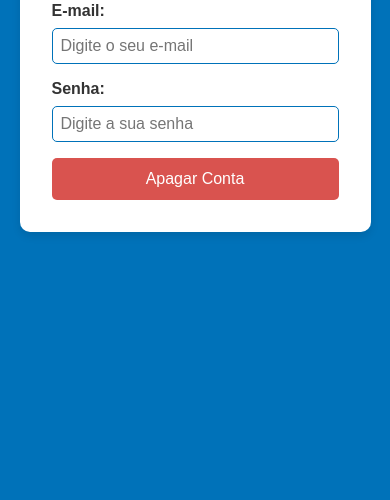
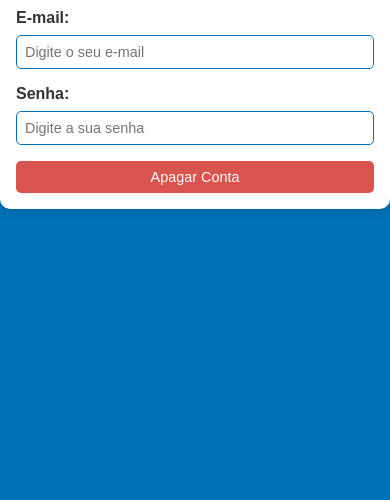
Before and after one commit to IP-2025-1/front-end, a plain HTML site: page static/forms/deleteAccount.html in a window 390 px wide. Shown: the part 344-844 px from the top of the page. Drawn offline with Linux system fonts and the light colour scheme.

Commit message:
Altera responsividade

```diff
--- a/static/styles/createAccount.style.css
+++ b/static/styles/createAccount.style.css
@@ -26,7 +26,12 @@
     form{
         background-color: white;
         box-shadow: rgba(0, 0, 0, 0.35) 0px 5px 15px;
-        width: 20%;
+        @media (max-width: 768px) {
+            width: 80%;
+        }
+        @media (min-width: 769px) {
+            width: 20%;
+        }
         padding: 1rem;
         border-radius: 1rem;
         display: flex;
--- a/static/styles/deleteAccount.style.css
+++ b/static/styles/deleteAccount.style.css
@@ -85,3 +85,19 @@ button[type="submit"]:hover {
     transform: scale(1.01);
     transition: all .5s ease-in-out;
 }
+
+@media (max-width: 768px) {
+    #container {
+        padding: 1rem;
+        width: 100%;
+    }
+
+    form input {
+        font-size: 0.9rem;
+    }
+
+    button[type="submit"] {
+        font-size: 0.9rem;
+        padding: 0.5rem;
+    }
+}
--- a/static/styles/login.style.css
+++ b/static/styles/login.style.css
@@ -26,7 +26,12 @@
     form{
         background-color: white;
         box-shadow: rgba(0, 0, 0, 0.35) 0px 5px 15px;
-        width: 20%;
+        @media (max-width: 768px) {
+            width: 80%;
+        }
+        @media (min-width: 769px) {
+            width: 20%;
+        }
         padding: 1rem;
         border-radius: 1rem;
         display: flex;
--- a/static/styles/profile.style.css
+++ b/static/styles/profile.style.css
@@ -50,3 +50,14 @@ h1 {
 #user-info p strong {
     color: var(--primary-color);
 }
+
+@media (max-width: 768px) {
+    #container {
+        padding: 1rem;
+        width: 100%;
+    }
+
+    #user-info p {
+        font-size: 0.9rem;
+    }
+}
--- a/static/styles/updateAccount.style.css
+++ b/static/styles/updateAccount.style.css
@@ -85,3 +85,19 @@ button[type="submit"]:hover {
     transform: scale(1.01);
     transition: all .5s ease-in-out;
 }
+
+@media (max-width: 768px) {
+    #container {
+        padding: 1rem;
+        width: 100%;
+    }
+
+    form input {
+        font-size: 0.9rem;
+    }
+
+    button[type="submit"] {
+        font-size: 0.9rem;
+        padding: 0.5rem;
+    }
+}
```
Also changed, not shown: static/index.html (+1 -1 lines), static/styles/index.style.css (+12 -0 lines).
